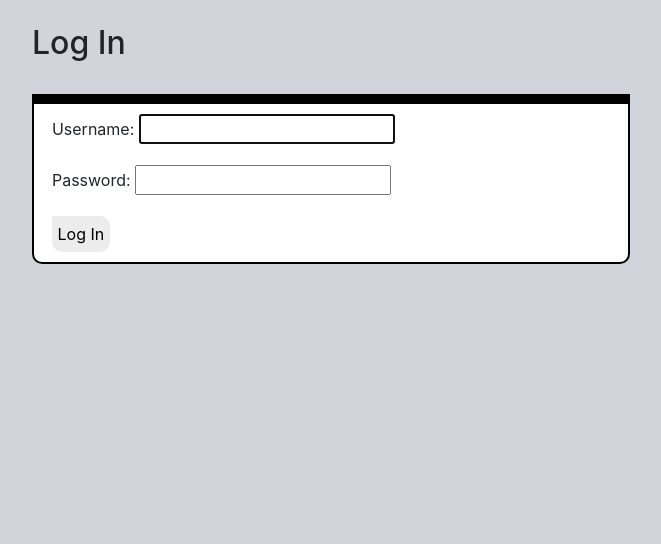
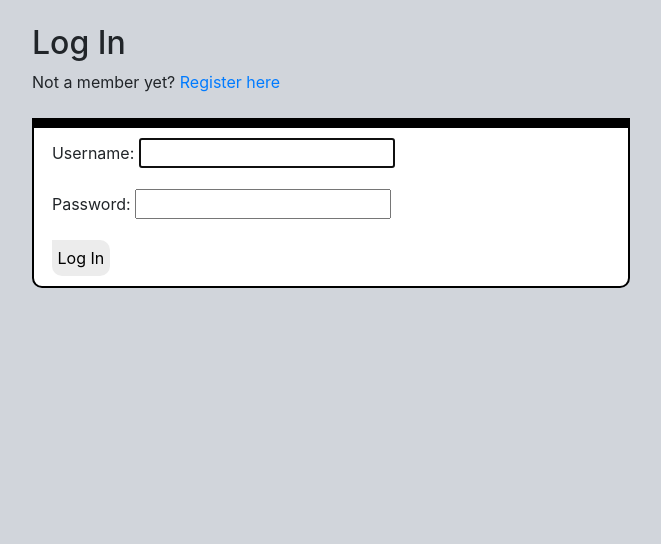
Before and after one commit to jdominguqy/Amazdont, a Django app: page /accounts/login/ in a window 1280 px wide. Shown: the part 76-620 px from the top of the page, without its empty margins (8-669 px from the left). Run offline with Django 4.2, Linux system fonts and the light colour scheme.

Commit message:
UPDATE login
With a link to register if not registered yet

```diff
--- a/web/templates/registration/login.html
+++ b/web/templates/registration/login.html
@@ -7,10 +7,13 @@
 {% load static %}
 
 <div class="row d-flex justify-content-left align-items-center" style="padding-left: 2%;">
+
     <div class="col-md-6">
 
         <br />
         <h2>Log In</h2>
+        Not a member yet? <a href="/register/">Register here</a>
+        <br>
         <br />
 
         <form method="post" class="boxBlack">
```
